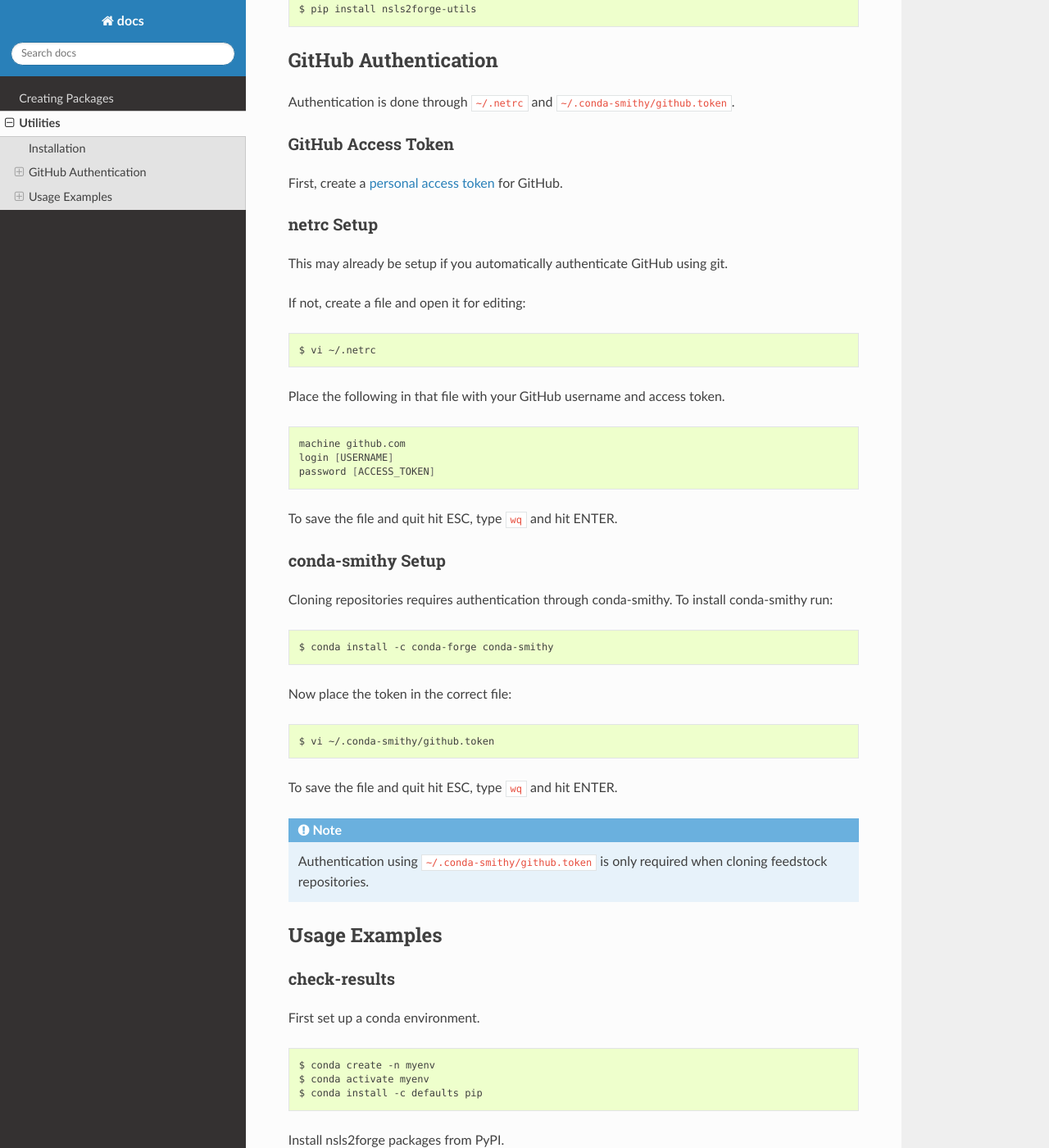
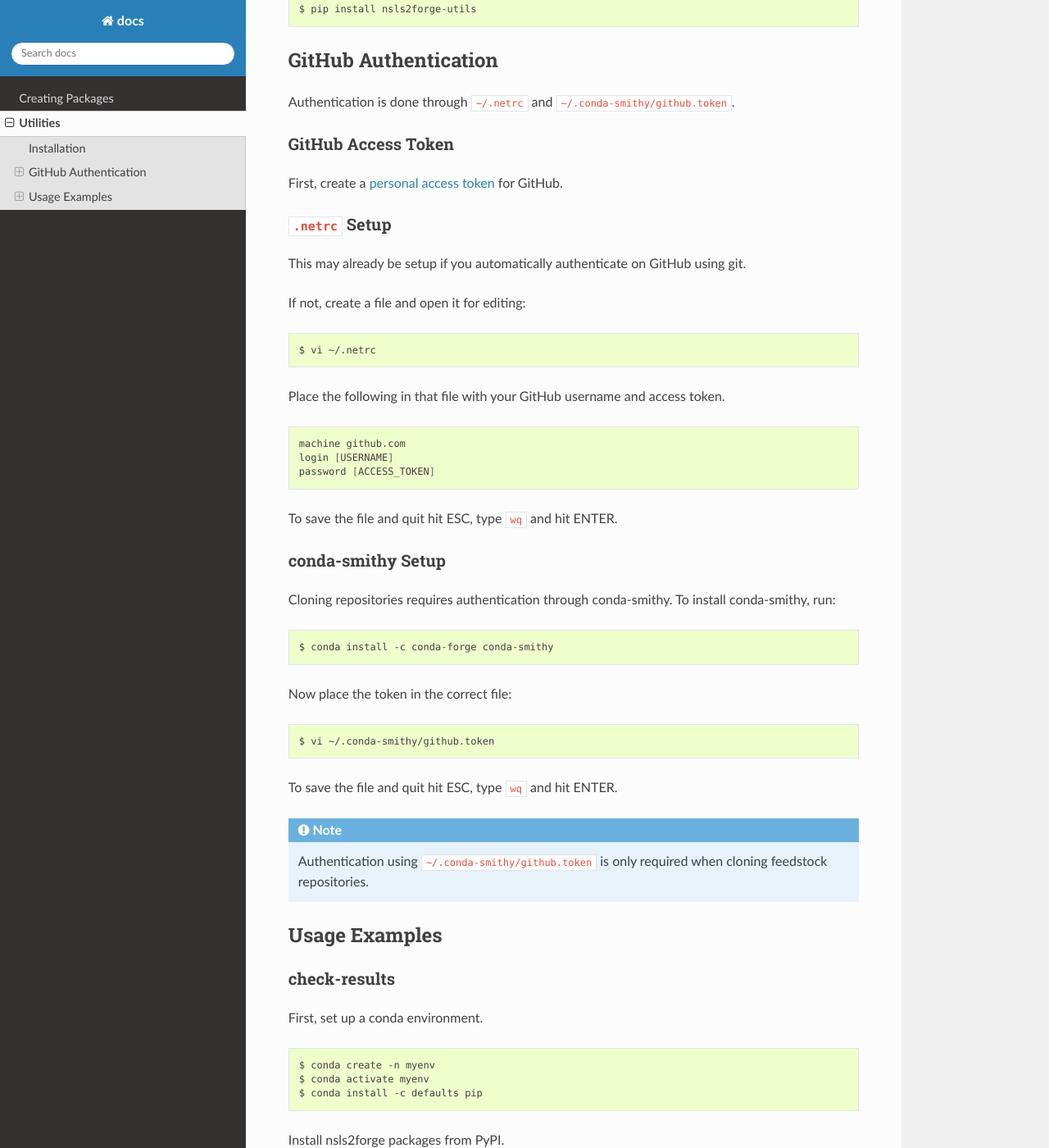
Before and after one commit to nsls-ii-forge/docs, a Sphinx documentation site: the page built from source/utils.rst, in a window 1280 px wide and 1400 px high, scrolled down 490 px. Shown: the whole window at 82% size. Built offline with Sphinx 7.4.7 and the Read the Docs theme 2.0.0, drawn with Linux system fonts in a browser that asks for light colours; some of the changed text lies outside the part shown.

Commit message:
Apply suggestions from code review
Co-authored-by: Maksim Rakitin <mrakitin@users.noreply.github.com>

```diff
--- a/source/utils.rst
+++ b/source/utils.rst
@@ -40,10 +40,10 @@
 
 First, create a `personal access token <https://docs.github.com/en/github/authenticating-to-github/creating-a-personal-access-token>`_ for GitHub.
 
-netrc Setup
+``.netrc`` Setup
 ===========
 
-This may already be setup if you automatically authenticate GitHub using git.
+This may already be setup if you automatically authenticate on GitHub using git.
 
 If not, create a file and open it for editing:
 
@@ -65,7 +65,7 @@
 ==================
 
 Cloning repositories requires authentication through conda-smithy.
-To install conda-smithy run:
+To install conda-smithy, run:
 
 .. code-block:: bash
 
@@ -91,7 +91,7 @@
 check-results
 =============
 
-First set up a conda environment.
+First, set up a conda environment.
 
 .. code-block:: bash
 
```
Also changed, not shown: other parts of source/utils.rst (+2 -2 lines).
